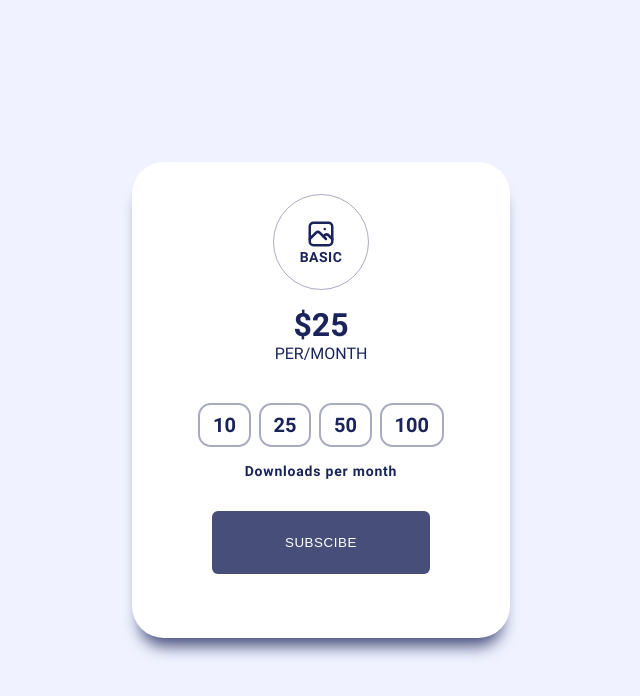
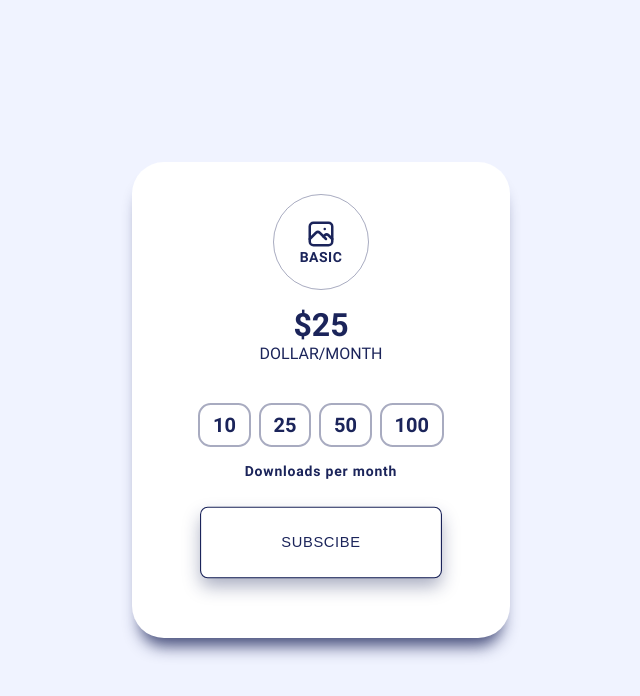
Before and after one commit to andrewteece/Subscription-Plan, a plain HTML site: page index.html in a window 1280 px wide. In both pictures the pointer is over the button "SUBSCIBE". Shown: the whole page, without its empty margins (319-959 px from the left). Drawn offline with Linux system fonts and the light colour scheme; files whose address does not match are found by name.

Commit message:
html cleanup

```diff
--- a/index.html
+++ b/index.html
@@ -36,7 +36,7 @@
         <div class="price__wrapper">
           <p class="plan__price">
             <span>$25</span><br />
-            per/Month
+            Dollar/Month
           </p>
         </div>
         <div class="download__wrapper">
--- a/style.css
+++ b/style.css
@@ -101,9 +101,11 @@ body {
 
 .plan--btn:hover,
 .plan--btn:focus {
-  box-shadow: none;
-  background: var(--clr-accent-800);
+  color: var(--clr-primary-400);
+  background: var(--clr-neutral-100);
+  outline: 1px solid var(--clr-primary-400);
   transition: all 400ms ease-in-out;
+  transform: scale(1.1);
 }
 
 /* ICON */
@@ -175,6 +177,13 @@ body {
   cursor: pointer;
 }
 
+.download:hover {
+  color: var(--clr-neutral-100);
+  background: var(--clr-accent-800);
+  transition: all 400ms ease-in-out;
+  transform: scale(1.1);
+}
+
 .download__amount {
   font-weight: 700;
   font-size: var(--fs-baseMed);
```
